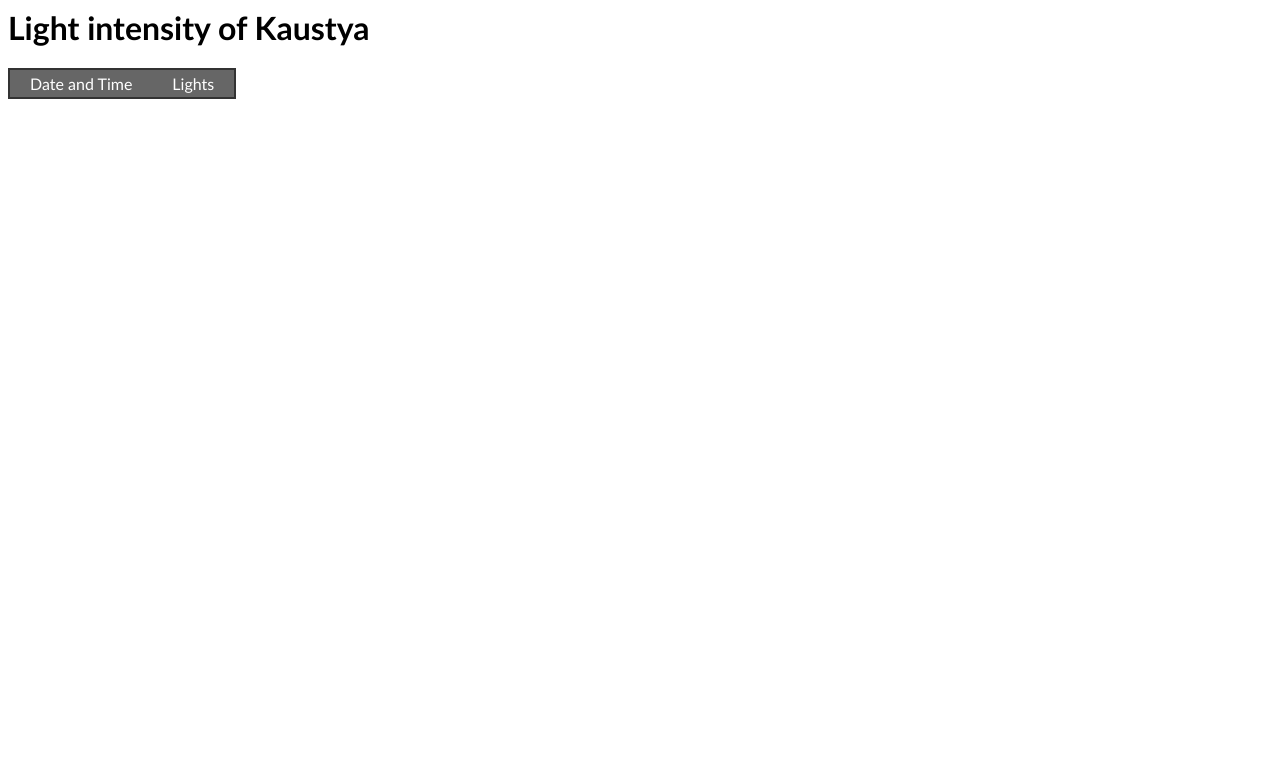
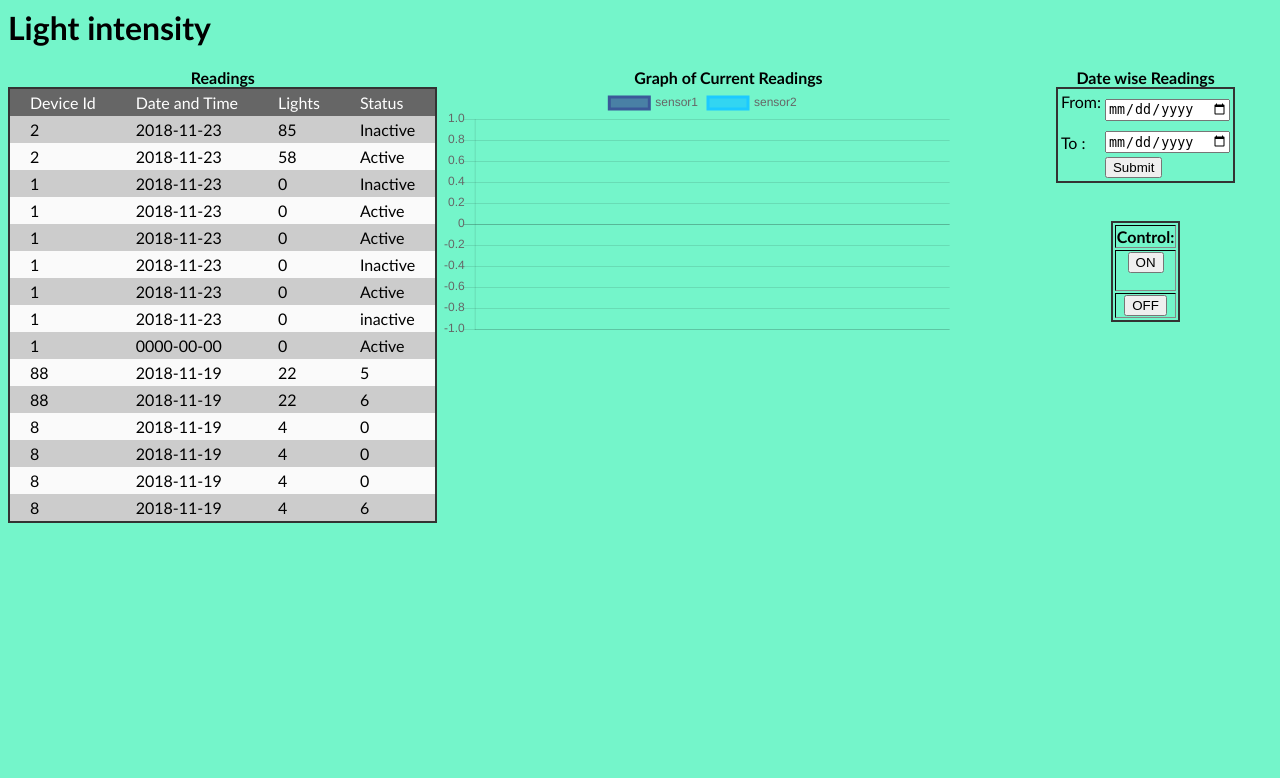
Before and after one commit to Sumedh3113/IoT_Dashboard, a PHP site: page / in a window 1280 px wide. Shown: the top 778 px of the page. Run offline with PHP 8.4, Linux system fonts and the light colour scheme; data comes from the database, SQL or seed files in the repository; data that the repository does not hold is empty.

Commit message:
updated form of ON/OFF button

```diff
--- a/index.php
+++ b/index.php
@@ -1,14 +1,77 @@
 <?php
     // Start MySQL Connection
     include('connect.php');
+
+$var_value=0;
+	if (isset($_POST['control']))
+			{
+				if($_POST['control']=='ON'){
+				$var_value = 1;
+				}
+				else{
+					$var_value = 0;
+				}
+					date_default_timezone_set('america/los_angeles');
+    $dateS = date('Y-m-d', time());// instead of m/d/Y
+
+//either get light intensity from here else create new table just to turn the light ON and OFF
+	$SQL = "UPDATE `led` SET `status` = ('$var_value')";
+
+    // Execute SQL statement
+    mysqli_query($connection,$SQL);
+
+			}
+
+$SQL_new = "SELECT * FROM final ORDER BY sequence DESC LIMIT 1";
+$result_new = mysqli_query($connection,$SQL_new);
+
+
+while( $row_new = mysqli_fetch_assoc($result_new) ){
+	//echo $row_new["status"];
+if($row_new["status"] == 'Inactive'){
+	$message = 'Device ' . $row_new["id"] .' becomes Inactive';
+	echo "<script type='text/javascript'>alert('$message');</script>";
+
+				}
+			}
 
 
 ?>
 
 <html>
 <head>
+		<meta name="viewport" content="width=device-width, initial-scale=1">
     <title>IoT Dashboard</title>
+	<script>
+                window.setInterval("refreshDiv()", 5000);
+            function refreshDiv(){
+                document.getElementById("second").innerHTML;
+				//<center><b>Graph of Current Readings</b></center><title>LineGraph</title><style>.chart-container {width: 540px;height: 500px;}</style><div class='chart-container'><canvas id='mycanvas'></canvas> </div></div>  " ;
+            }
+        </script>
+
+
     <style type="text/css">
+		#wrapper {
+
+			width:100%;
+			clear:both;
+				}
+		#first {
+
+			  width:34%;
+			  float:left;
+			}
+		#second {
+
+			  width:46%;
+			  float:left;
+			}
+		#third {
+
+			  width:20%;
+			  float:left;
+			}
         .table_titles, .table_cells_odd, .table_cells_even {
                 padding-right: 20px;
                 padding-left: 20px;
@@ -28,24 +91,92 @@
             border: 2px solid #333;
         }
         body { font-family: "Trebuchet MS", Arial; }
-    </style>
+
+
+
+			.switch {
+			  position: relative;
+			  display: inline-block;
+			  width: 60px;
+			  height: 34px;
+			}
+
+			.switch input {
+			  opacity: 0;
+			  width: 0;
+			  height: 0;
+			}
+
+			.slider {
+			  position: absolute;
+			  cursor: pointer;
+			  top: 0;
+			  left: 0;
+			  right: 0;
+			  bottom: 0;
+			  background-color: #ccc;
+			  -webkit-transition: .4s;
+			  transition: .4s;
+			}
+
+			.slider:before {
+			  position: absolute;
+			  content: "";
+			  height: 26px;
+			  width: 26px;
+			  left: 4px;
+			  bottom: 4px;
+			  background-color: white;
+			  -webkit-transition: .4s;
+			  transition: .4s;
+			}
+
+			input:checked + .slider {
+			  background-color: #2196F3;
+			}
+
+			input:focus + .slider {
+			  box-shadow: 0 0 1px #2196F3;
+			}
+
+			input:checked + .slider:before {
+			  -webkit-transform: translateX(26px);
+			  -ms-transform: translateX(26px);
+			  transform: translateX(26px);
+			}
+
+			/* Rounded sliders */
+			.slider.round {
+			  border-radius: 34px;
+			}
+
+			.slider.round:before {
+			  border-radius: 50%;
+			}
+			</style>
+
+
+
 </head>
 
-    <body>
-        <h1>Light intensity of Kaustya</h1>
+    <body style="background-color:rgb(116, 245, 202);">
+        <h1>Light intensity</h1>
+<div id="wrapper">
 
-
+  <div id="first"><center><b>Readings</b></center>
     <table border="0" cellspacing="0" cellpadding="4">
       <tr>
 
+			<td class="table_titles">Device Id</td>
             <td class="table_titles">Date and Time</td>
             <td class="table_titles">Lights</td>
+            <td class="table_titles">Status</td>
           </tr>
 <?php
 
 
-    // Retrieve all records and display them
-    $result = mysqli_query($connection,"SELECT * FROM kaustya");
+    // Retrieve all records in descending order and display latest 15 records
+    $result = mysqli_query($connection,"SELECT * FROM final ORDER BY sequence DESC LIMIT 15");
 
     // Used for row color toggle
     $oddrow = true;
@@ -65,11 +196,86 @@
         $oddrow = !$oddrow;
 
         echo '<tr>';
+        echo '   <td'.$css_class.'>'.$row["id"].'</td>';
         echo '   <td'.$css_class.'>'.$row["date"].'</td>';
-        echo '   <td'.$css_class.'>'.$row["Lights"].'</td>';
+		echo '   <td'.$css_class.'>'.$row["Lights"].'</td>';
+        echo '   <td'.$css_class.'>'.$row["status"].'</td>';
         echo '</tr>';
     }
+
+
+
 ?>
     </table>
+</div>
+ <div id="second"><center><b>Graph of Current Readings</b></center>
+    <!--To refresh after every 5 sec -->
+    <meta http-equiv ='refresh' content='10'>
+    <style>
+      .chart-container {
+        width: 540px;
+        height: 300px;
+      }
+    </style>
+
+     <div class="chart-container">
+      <canvas id="mycanvas"></canvas>
+    </div>
+
+ </div>
+
+ <div id="third"><center><b>Date wise Readings</b></center>
+ <center>
+ <table>
+ <tr><td>
+ <form action="date_fetch.php" method = "get">
+  From: </td><td><input type="date" name="from"><br>
+  </td></tr>
+
+  <tr><td>
+  To  :  </td><td>   <input type="date" name="to"><br>
+	</td></tr>
+<tr><td></td><td>
+  <input type="submit" value="Submit">
+  </td></tr>
+</form>
+</table>
+ </center>
+
+ <br><br>
+ <center>
+
+
+
+<table border="solid"><tr><th>
+<b>Control:</b>
+</tr>
+</th>
+<tr><td>
+<form action="led.php" method ='post'>
+  <center><input type="submit" name="control" value="ON" > </center>
+ </td></tr>
+<tr><td>
+ <center><input type="submit" name="control" value="OFF"></center>
+</td></tr>
+ </form>
+</table>
+<!--<b>Control:</b><input type="button" name="control" value="Light">-->
+</center>
+
+
+    <!-- javascript -->
+
+
+
+ </div>
+</div>
+
+    <!-- javascript -->
+
+	<script type="text/javascript" src="js/date_fetch.js"></script>
+    <script type="text/javascript" src="js/jquery.min.js"></script>
+    <script type="text/javascript" src="js/Chart.min.js"></script>
+    <script type="text/javascript" src="js/linegraph.js"></script>
     </body>
 </html>
```
